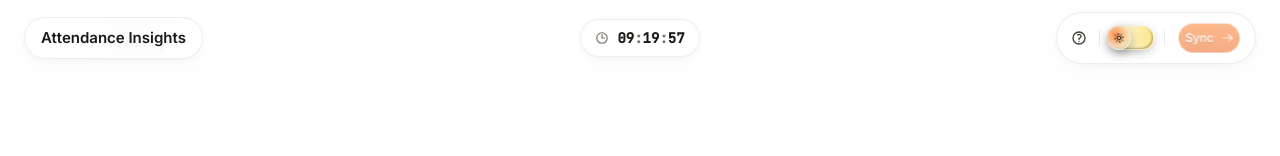
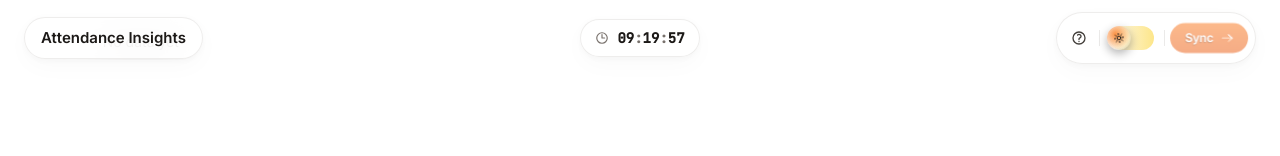
Before and after one commit to Satyamk001/hrOnePro, a React (Vite) app: page / in a window 1280 px wide. Shown: the top 156 px of the page. Built offline with nearby package versions, Linux system fonts and the light colour scheme.

Commit message:
sync btn and theme toggler ui improvement

```diff
--- a/src/App.tsx
+++ b/src/App.tsx
@@ -22,7 +22,7 @@ const USER_KEY = "attendance-insights-user";
 const PROFILE_KEY = "attendance-insights-profile";
 const BOOKMARKLET_VERSION = "3";
 const BOOKMARKLET_VERSION_KEY = "attendance-bookmarklet-version";
-const EXTENSION_VERSION = "2.1.0";
+const EXTENSION_VERSION = "2.2.0";
 const EXTENSION_VERSION_KEY = "attendance-extension-version";
 const APP_VERSION_KEY = "attendance-app-version";
 const APP_VERSION = "1.5.0"; // Bump this on each release
@@ -656,7 +656,7 @@ function App() {
               loading={syncing}
               title={extensionAvailable ? (activeLabel ? `Sync ${activeLabel} from HROne` : "Fetch latest data from HROne") : "Install the extension to use Sync"}
               text="Sync"
-              width={110}
+              width={130}
               height={40}
             />
           </div>
--- a/src/components/ui/GlassToggle.tsx
+++ b/src/components/ui/GlassToggle.tsx
@@ -139,19 +139,15 @@ export function GlassToggle({
     >
       {/* Background Capsule - The Track */}
       <div
-        className="absolute rounded-full transition-all duration-700 ease-out border border-white/10"
+        className="absolute rounded-full transition-all duration-700 ease-out "
         style={{
           left: trackInsetX,
           right: trackInsetX,
           top: trackInsetY,
           bottom: trackInsetY,
           background: isDark ? trackDark : trackLight,
-          backdropFilter: "blur(12px)",
-          boxShadow: `
-                inset 1px 1px 2px rgba(255, 255, 255, 0.2),
-                inset -1px -1px 2px rgba(0, 0, 0, 0.3),
-                0 ${height * 0.1}px ${height * 0.4}px -${height * 0.1}px rgba(0,0,0,0.4)
-            `,
+          // backdropFilter: "blur(12px)",
+
         }}
       ></div>
 
@@ -218,7 +214,7 @@ export function GlassToggle({
             background:
               "linear-gradient(145deg, rgba(255,255,255,0.1) 0%, rgba(255,255,255,0.05) 40%, rgba(255,255,255,0.0) 100%)",
             backdropFilter: "blur(5px)",
-            border: "1px solid rgba(255,255,255,0.3)",
+            // border: "1px solid rgba(255,255,255,0.3)",
             boxShadow: `
                     inset ${orbSize * 0.04}px ${orbSize * 0.04}px ${orbSize * 0.1}px rgba(255,255,255,0.3),
                     inset -${orbSize * 0.04}px -${orbSize * 0.04}px ${orbSize * 0.1}px rgba(0,0,0,0.1),
--- a/src/components/ui/SplashButton.tsx
+++ b/src/components/ui/SplashButton.tsx
@@ -28,12 +28,12 @@ export function SplashButton({
   disabled,
   loading,
   title,
-  width = 220,
+  width = 250,
   height = 80,
 }: SplashButtonProps) {
   const uid = React.useId().replace(/:/g, "");
   const chars = text.split("");
-  const scale = width / 220;
+  const scale = width / 250;
 
   return (
     <div
@@ -56,7 +56,7 @@ export function SplashButton({
             letter-spacing: -0.5px;
             border: 0;
             position: relative;
-            width: 220px;
+            width: 250px;
             height: 80px;
         }
 
@@ -71,7 +71,7 @@ export function SplashButton({
             border-radius: inherit;
             overflow: hidden;
             height: 72%;
-            padding: 13px;
+            padding: 30px;
             background: linear-gradient(to bottom, var(--accent) 0%, var(--bg) 100%);
             position: relative;
             transition: all 0.3s ease;
@@ -119,7 +119,7 @@ export function SplashButton({
             inset: 0;
             position: absolute;
             z-index: 10;
-            width: 80%;
+            width: 100%;
             top: 45%;
             bottom: 35%;
             opacity: 0.7;
@@ -302,7 +302,7 @@ export function SplashButton({
         </svg>
 
         <div className="sb-wrap">
-          <svg className="sb-path" xmlns="http://www.w3.org/2000/svg" fill="none" viewBox="0 0 221 42" height="42" width="221">
+          <svg className="sb-path" xmlns="http://www.w3.org/2000/svg" fill="none" viewBox="0 0 221 42" height="42" width="250">
             <path strokeLinecap="round" strokeWidth="3" d="M182.674 2H203C211.837 2 219 9.16344 219 18V24C219 32.8366 211.837 40 203 40H18C9.16345 40 2 32.8366 2 24V18C2 9.16344 9.16344 2 18 2H47.8855" />
           </svg>
 
```
Also changed, not shown: extension/background.js (+12 -2 lines), extension/manifest.json, 4 other files (tests, documents, lock files or other folders).
